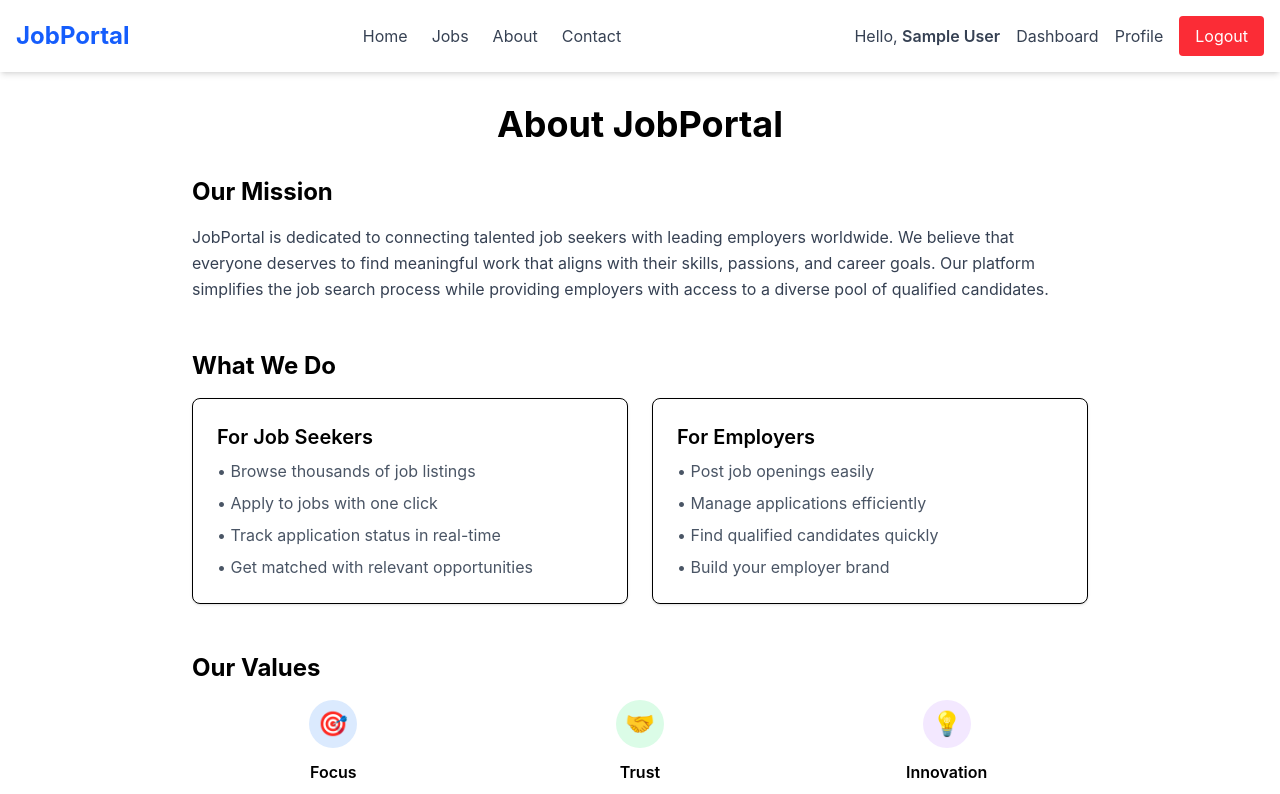
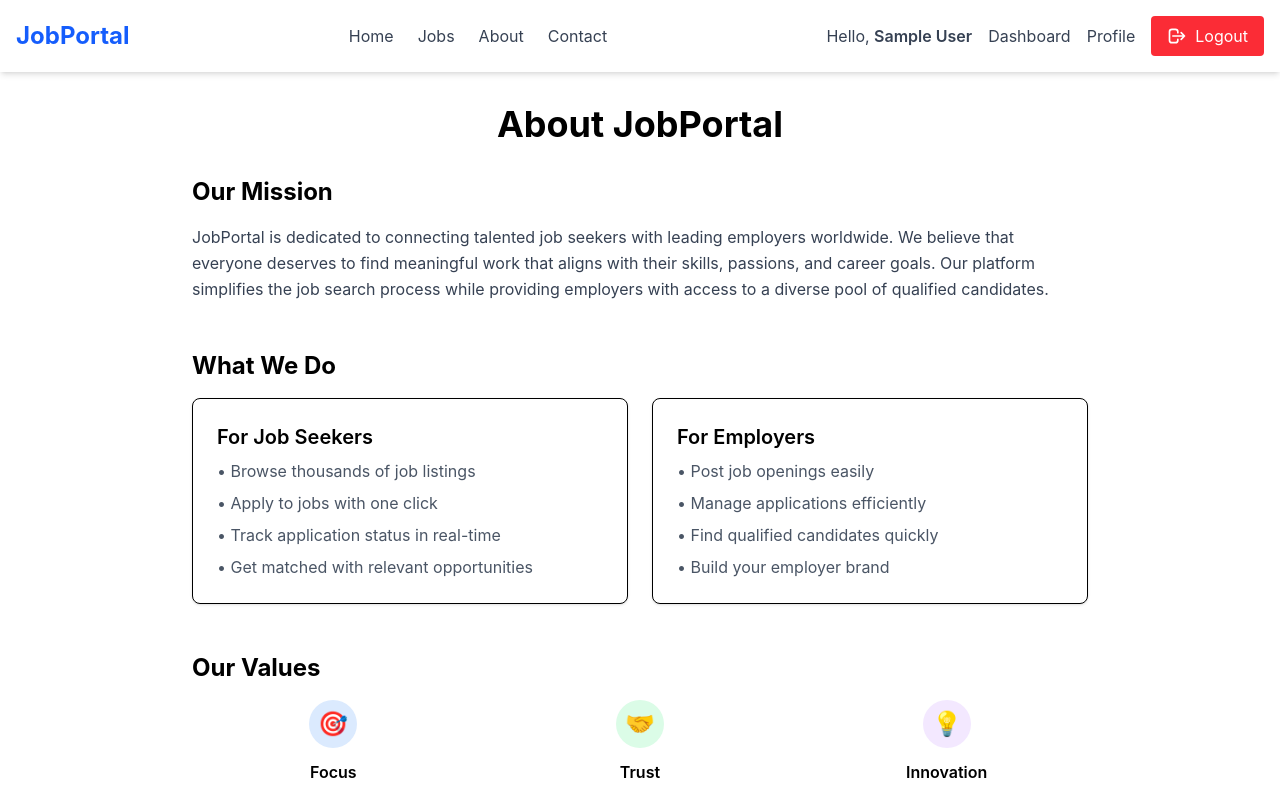
Before and after one commit to Aditya201514049/Job-portal-ostad, a React (Vite) app in the folder frontend/: page /about in a window 1280 px wide. Shown: the top 794 px of the page. Built offline with nearby package versions, Linux system fonts and the light colour scheme; sample sign-in values are in the browser's storage.

Commit message:
logout icon added

```diff
--- a/frontend/src/components/layout/Header.jsx
+++ b/frontend/src/components/layout/Header.jsx
@@ -53,8 +53,11 @@ const Header = () => {
                 </Link>
                 <button
                   onClick={handleLogout}
-                  className="bg-red-500 text-white px-4 py-2 rounded hover:bg-red-600"
+                  className="bg-red-500 text-white px-4 py-2 rounded hover:bg-red-600 flex items-center gap-2"
                 >
+                  <svg className="w-5 h-5" fill="none" stroke="currentColor" viewBox="0 0 24 24">
+                    <path strokeLinecap="round" strokeLinejoin="round" strokeWidth={2} d="M17 16l4-4m0 0l-4-4m4 4H7m6 4v1a3 3 0 01-3 3H6a3 3 0 01-3-3V7a3 3 0 013-3h4a3 3 0 013 3v1" />
+                  </svg>
                   Logout
                 </button>
               </>
```
